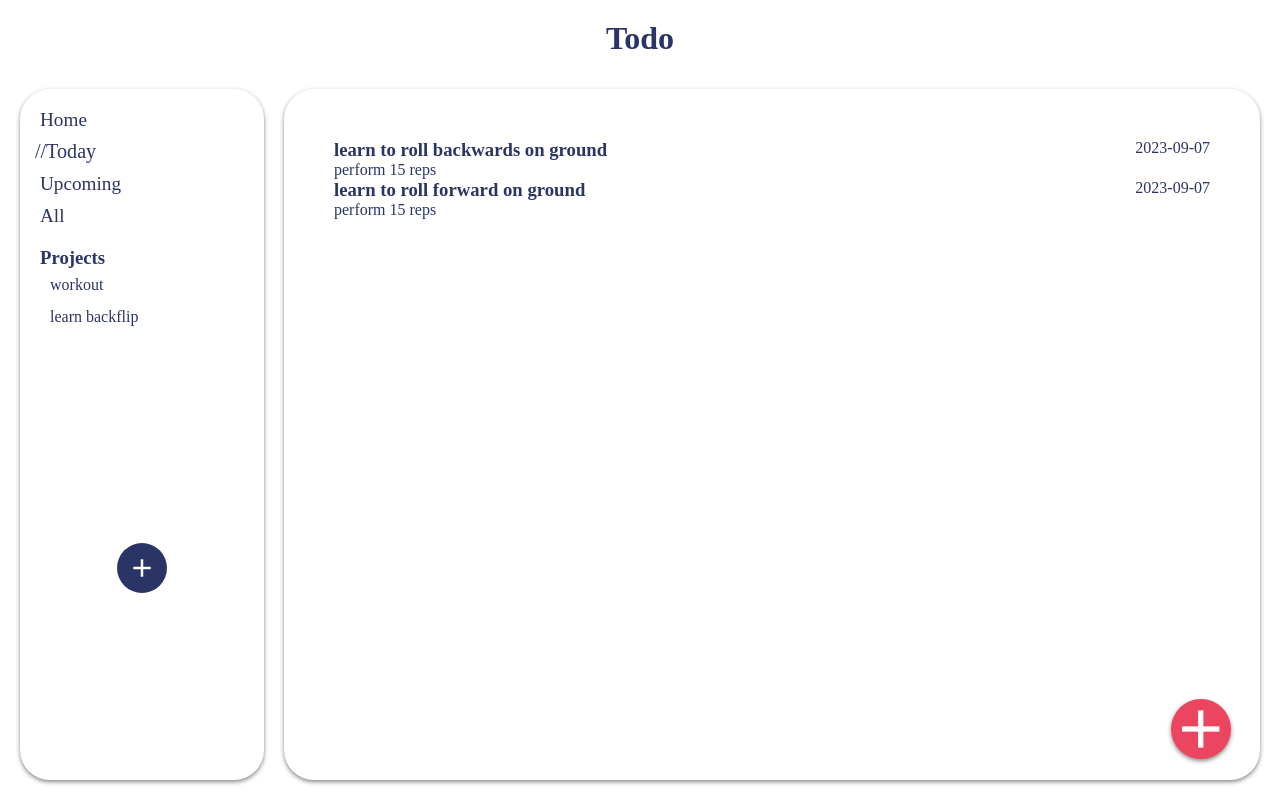
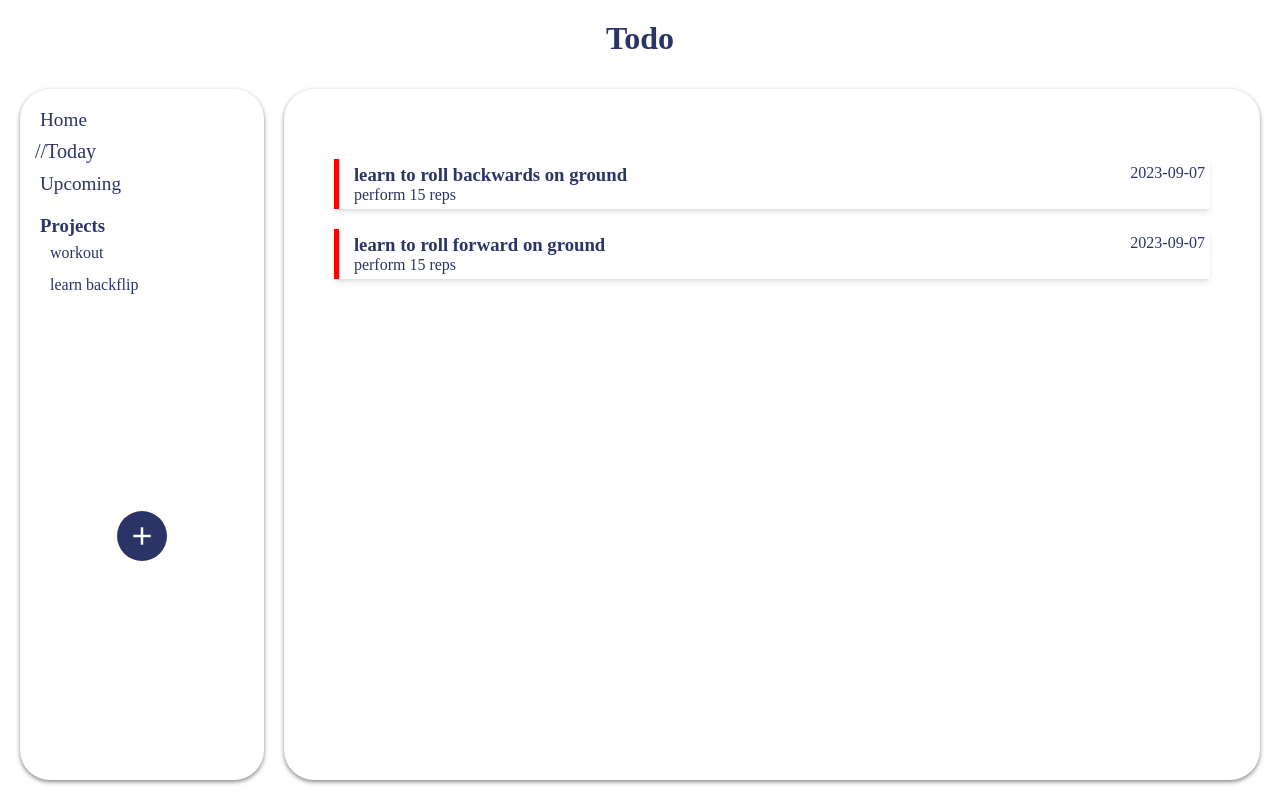
Before and after one commit to madaooftheblues/odin-todo-list, a website built with webpack: page dist/index.html in a window 1280 px wide. Both pictures are taken after a click on the item "Today". Built offline with nearby package versions, Linux system fonts and the light colour scheme.

Commit message:
Add todo styles

```diff
--- a/src/index.js
+++ b/src/index.js
@@ -5,11 +5,11 @@ import projectList from './modules/projectList';
 import ProjectList from './modules/DOM/ProjectList';
 import newProject from './modules/DOM/newProject';
 import Project from './modules/DOM/Project';
-import { createTodo } from './modules/todo';
+import { createTodo, toggleStatus } from './modules/todo';
 import { addTodo } from './modules/todoList';
-import show from './modules/DOM/Menu';
 import populateProjects from './modules/populateProjects';
 import Todo from './modules/DOM/Todo';
+import menu from './modules/DOM/menu';
 
 const fab = document.getElementById('fab');
 
@@ -33,7 +33,15 @@ pubsub.subscribe('projectListUpdated', renderProjectList);
 pubsub.subscribe('projectSelected', renderProject);
 pubsub.subscribe('projectSelected', projectList.setCurrentProject);
 pubsub.subscribe('todoAdded', linkTodo);
-pubsub.subscribe('itemSelected', (item) => {
+pubsub.subscribe('itemSelected', renderItem);
+pubsub.subscribe('todoTitleClicked', toggleStatus);
+
+populateProjects();
+menu.bindEvents();
+newProject.bindEvents();
+
+function renderItem(item) {
+  fab.style = 'display:none';
   switch (item) {
     case 'today':
       renderList(projectList.getTodayTodos());
@@ -42,11 +50,7 @@ pubsub.subscribe('itemSelected', (item) => {
       renderList(projectList.getUpcomingTodos());
       break;
   }
-});
-
-show();
-populateProjects();
-newProject.bindEvents();
+}
 
 function renderProjectList(list) {
   const projectsElm = document.getElementById('project-list');
@@ -65,6 +69,7 @@ function renderProject(proj) {
   const projectElm = Project(proj.title, proj.todos);
   mainElm.textContent = '';
   mainElm.appendChild(projectElm);
+  fab.style = 'display:flex';
 }
 
 function renderList(list) {
--- a/src/modules/DOM/Menu.js
+++ /dev/null
@@ -1,18 +0,0 @@
-import pubsub from '../pubsub';
-const menuElm = document.querySelector('.menu');
-
-menuElm.addEventListener('click', (e) => {
-  const item = e.target.closest('.menu-item');
-
-  if (!item) return;
-  const menuItems = menuElm.querySelectorAll('.menu-item');
-  menuItems.forEach((item) => item.classList.remove('selected'));
-  pubsub.publish('itemSelected', item.querySelector('div').id);
-  item.classList.add('selected');
-});
-
-const show = () => {
-  console.log('hey');
-};
-
-export default show;
--- a/src/modules/DOM/Todo.js
+++ b/src/modules/DOM/Todo.js
@@ -1,9 +1,17 @@
 import pubsub from '../pubsub';
 
 const Todo = (todo) => {
-  const { title, description, dueDate } = todo;
+  const { title, description, dueDate, priority, status } = todo;
   const todoElm = document.createElement('div');
   todoElm.classList.add('todo');
+  status && todoElm.classList.add('completed');
+
+  const priorityELm = document.createElement('div');
+  priorityELm.classList.add('prio-box');
+  priorityELm.classList.add(priority);
+
+  const todoContent = document.createElement('div');
+  todoContent.classList.add('todo-content');
 
   const titleElm = document.createElement('h3');
   titleElm.classList.add('title');
@@ -17,17 +25,17 @@ const Todo = (todo) => {
   dueDateElm.classList.add('due-date');
   dueDateElm.innerText = dueDate;
 
-  // const statusElm = document.createElement('input');
-  // statusElm.setAttribute('type', 'checkbox');
-  // statusElm.classList.add('status');
-  // statusElm.checked = status;
   const headerElm = document.createElement('div');
   headerElm.classList.add('todo-header');
 
   headerElm.append(titleElm, dueDateElm);
-  todoElm.append(headerElm, descriptionElm);
+  todoContent.append(headerElm, descriptionElm);
+  todoElm.append(priorityELm, todoContent);
 
-  pubsub.publish('todoClicked', todo);
+  titleElm.addEventListener('click', () => {
+    todoElm.classList.toggle('completed');
+    pubsub.publish('todoTitleClicked', todo);
+  });
   return todoElm;
 };
 
--- /dev/null
+++ b/src/modules/DOM/menu.js
@@ -0,0 +1,21 @@
+import pubsub from '../pubsub';
+const menuElm = document.querySelector('.menu');
+
+const menu = {
+  selected: menuElm.querySelector('li'),
+  bindEvents() {
+    menuElm.addEventListener('click', (e) => {
+      const item = e.target.closest('.menu-item');
+
+      if (!item) return;
+      // const menuItems = menuElm.querySelectorAll('.menu-item');
+      // menuItems.forEach((item) => item.classList.remove('selected'));
+      menu.selected.classList.remove('selected');
+      menu.selected = item;
+      pubsub.publish('itemSelected', item.querySelector('div').id);
+      item.classList.add('selected');
+    });
+  }
+};
+
+export default menu;
--- a/src/styles.css
+++ b/src/styles.css
@@ -232,13 +232,46 @@ input[type='radio']:checked::before {
   gap: 30px;
 }
 
-.projects {
+.projects,
+.todo-content {
   width: 100%;
+}
+
+.project > .title {
+  text-align: center;
 }
 
 .project-list,
 .todo-list {
   list-style-type: none;
+}
+
+.todo {
+  margin: 20px 0;
+  box-shadow: 0 4px 6px -1px rgb(0 0 0 / 0.1), 0 2px 4px -2px rgb(0 0 0 / 0.1);
+  display: flex;
+  gap: 10px;
+}
+
+.todo-content {
+  padding: 5px;
+}
+
+.prio-box {
+  width: 5px;
+  display: inline-block;
+}
+
+.prio-box.high {
+  background-color: red;
+}
+
+.prio-box.mid {
+  background-color: orange;
+}
+
+.prio-box.low {
+  background-color: aqua;
 }
 
 #project-list {
@@ -273,3 +306,8 @@ input[type='radio']:checked::before {
   width: 50px;
   height: 50px;
 }
+
+.completed {
+  opacity: 50%;
+  text-decoration: line-through;
+}
```
Also changed, not shown: dist/index.html, dist/main.js.
